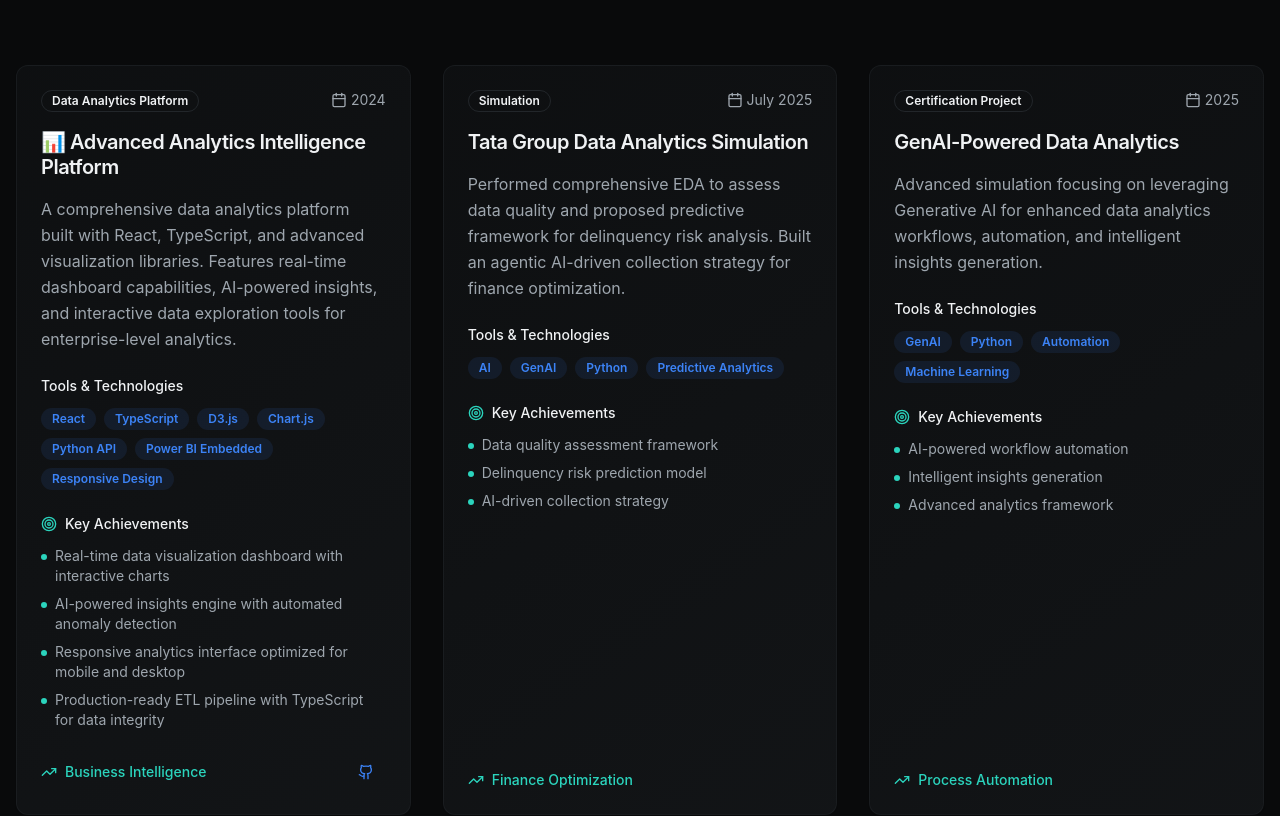
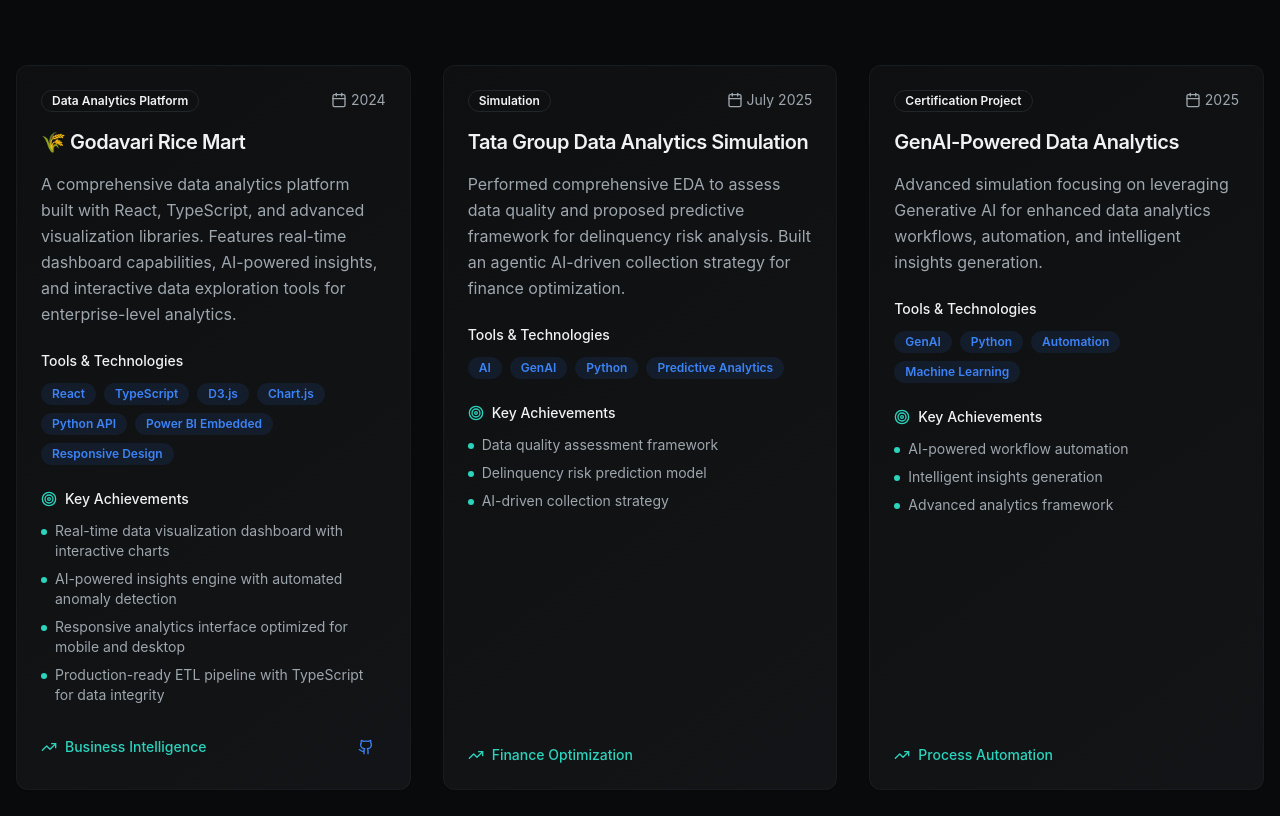
Before and after one commit to MAHESH-GANDE/mahesh-ai-analyst-folio, a React (Vite) app: page / in a window 1280 px wide. Shown: the part 2827-3643 px from the top of the page. Built offline with nearby package versions, Linux system fonts and the light colour scheme.

Commit message:
Revert project name change
Reverted the project name back to "Godavari Rice Mart" as requested by the user.

```diff
--- a/src/components/portfolio/ProjectsSection.tsx
+++ b/src/components/portfolio/ProjectsSection.tsx
@@ -6,7 +6,7 @@ import { ExternalLink, Calendar, Target, TrendingUp, Github } from "lucide-react
 const ProjectsSection = () => {
   const projects = [
     {
-      title: "📊 Advanced Analytics Intelligence Platform",
+      title: "🌾 Godavari Rice Mart",
       date: "2024",
       description: "A comprehensive data analytics platform built with React, TypeScript, and advanced visualization libraries. Features real-time dashboard capabilities, AI-powered insights, and interactive data exploration tools for enterprise-level analytics.",
       tools: ["React", "TypeScript", "D3.js", "Chart.js", "Python API", "Power BI Embedded", "Responsive Design"],
@@ -18,7 +18,7 @@ const ProjectsSection = () => {
       ],
       type: "Data Analytics Platform",
       impact: "Business Intelligence",
-      github: "https://github.com/mahesh-gande/analytics-intelligence-platform"
+      github: "https://github.com/mahesh-gande/godavari-rice-mart"
     },
     {
       title: "Tata Group Data Analytics Simulation",
```
